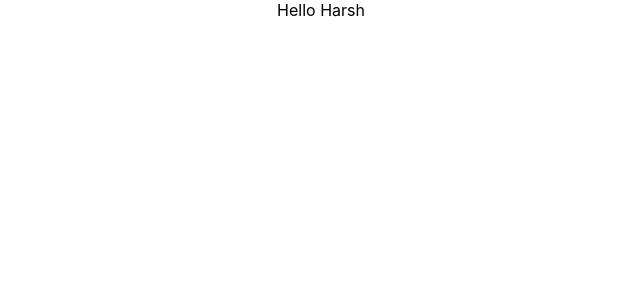
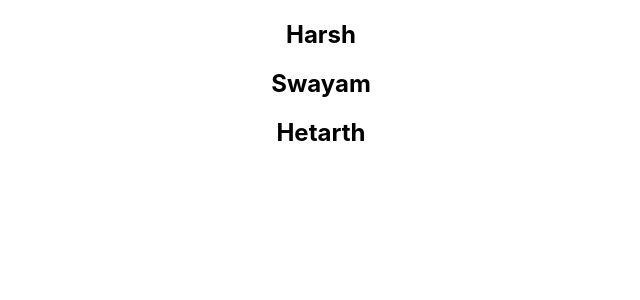
Before and after one commit to Harsh8279/react-practice, a React (Create React App) app: page / in a window 1280 px wide. Shown: the top 300 px of the page, without its empty margins (319-959 px from the left). Built offline with nearby package versions, Linux system fonts and the light colour scheme.

Commit message:
added List in functional component

```diff
--- a/src/App.js
+++ b/src/App.js
@@ -10,6 +10,7 @@
 import Subscribe from './components/Subscribe';
 import ParentComponent from './components/ParentComponent';
 import UserGreeting from './components/UserGreeting';
+import NameList from './components/NameList';
 // import Mycomponent from './components/Greet';
 
 function App() {
@@ -48,7 +49,9 @@
       {/* <Subscribe/> */}
 
       {/* <ParentComponent/> */}
-      <UserGreeting/>
+      {/* <UserGreeting/> */}
+
+      <NameList/>
 
     </div>
   );
--- /dev/null
+++ b/src/components/NameList.js
@@ -0,0 +1,14 @@
+import React from 'react'
+
+function NameList() {
+    const names = ["Harsh","Swayam","Hetarth"]
+  return (
+    <div>
+      <h2>{names[0]}</h2>
+      <h2>{names[1]}</h2>
+      <h2>{names[2]}</h2>
+    </div>
+  )
+}
+
+export default NameList
```
